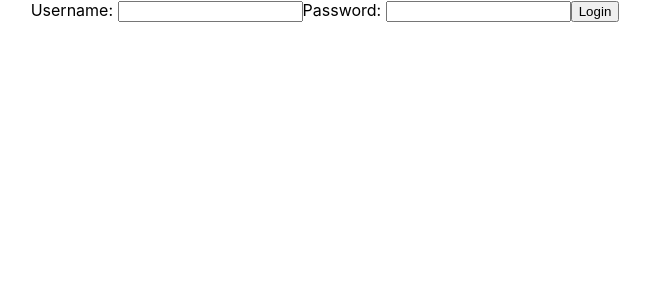
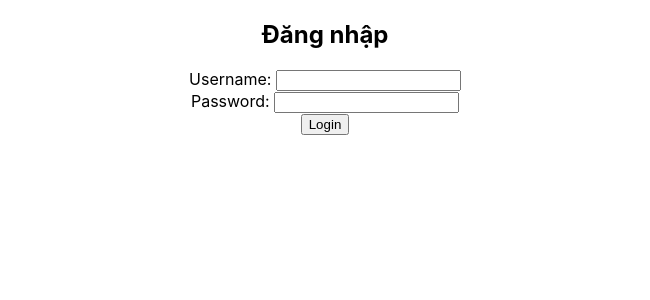
Before and after one commit to Flower-unfurl/bt, a React (Create React App) app in the folder client/my-app/: page / in a window 1280 px wide. Shown: the top 300 px of the page, without its empty margins (315-965 px from the left). Built offline with nearby package versions, Linux system fonts and the light colour scheme.

Commit message:
them chuc nang dang nhap, chuyen sang trang dang nhap thanh cong

```diff
--- a/client/my-app/src/App.js
+++ b/client/my-app/src/App.js
@@ -1,14 +1,53 @@
-import logo from './logo.svg';
+import { useState } from 'react';
 import './App.css';
 
 function App() {
+  const [username, setUsername] = useState('');
+  const [password, setPassword] = useState('');
+  const [isLoggedIn, setIsLoggedIn] = useState(false);
+  const [error, setError] = useState('');
+
+  const handleLogin = () => {
+    if (username === 'admin' && password === 'admin') {
+      setIsLoggedIn(true);
+      setError('');
+    } else {
+      setError('Sai tên đăng nhập hoặc mật khẩu!');
+    }
+  };
+
+  if (isLoggedIn) {
+    return (
+      <div className="App">
+        <h1>Đăng nhập thành công!</h1>
+        <p>Chào mừng, {username}!</p>
+        <button onClick={() => setIsLoggedIn(false)}>Đăng xuất</button>
+      </div>
+    );
+  }
+
   return (
     <div className="App">
-        <label>Username: </label>
-        <input id='txtusername' ></input>
-        <label>Password: </label>
-        <input id='txtpassword' ></input>
-        <button id='btnlogin'>Login</button>
+        <h2>Đăng nhập</h2>
+        <div>
+          <label>Username: </label>
+          <input
+            id='txtusername'
+            value={username}
+            onChange={(e) => setUsername(e.target.value)}
+          />
+        </div>
+        <div>
+          <label>Password: </label>
+          <input
+            id='txtpassword'
+            type='password'
+            value={password}
+            onChange={(e) => setPassword(e.target.value)}
+          />
+        </div>
+        {error && <p style={{color: 'red'}}>{error}</p>}
+        <button id='btnlogin' onClick={handleLogin}>Login</button>
     </div>
   );
 }
```
Also changed, not shown: 2 other files (tests, documents, lock files or other folders).
